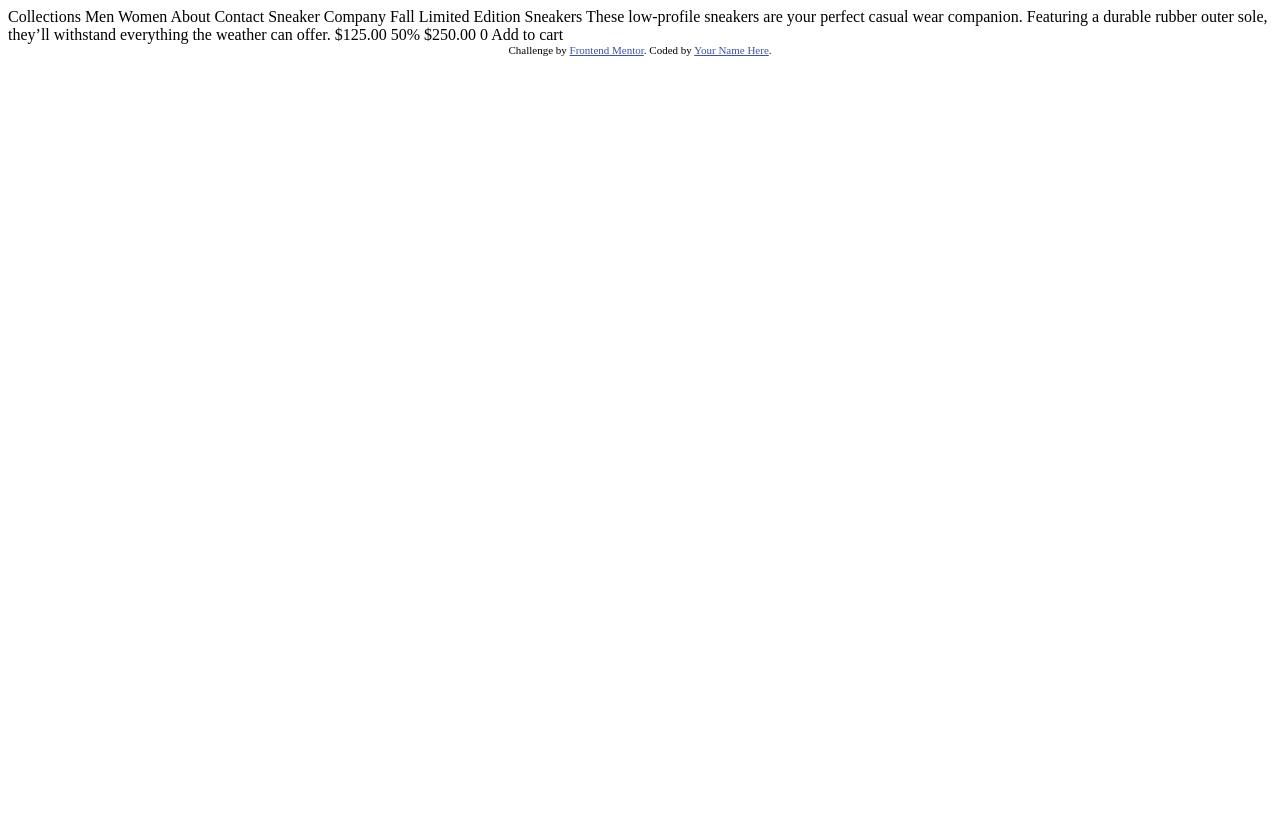
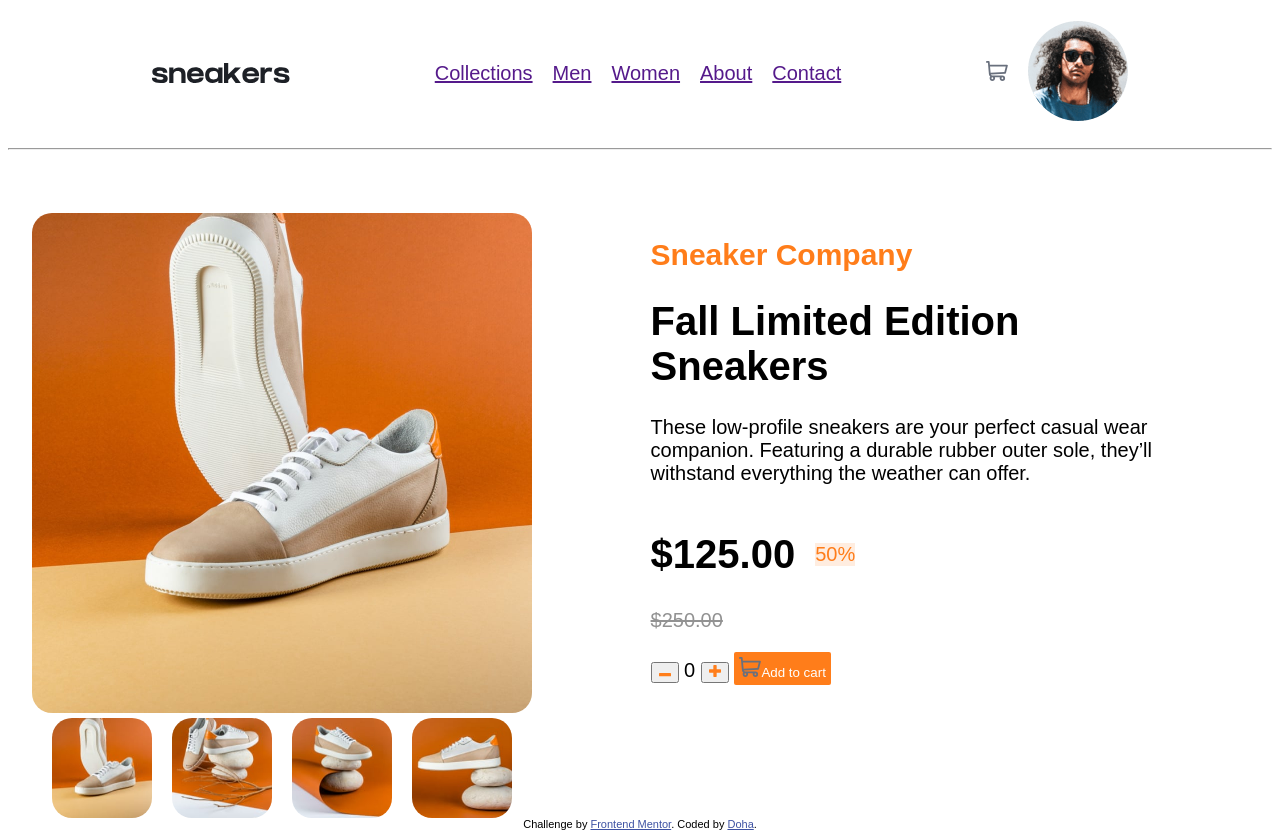
Before and after one commit to dohaisalive/ecommerce-product-page-main, a plain HTML site: page index.html in a window 1280 px wide. Before the commit the page ends 800 px from the top, so only its background shows below. Drawn offline with Linux system fonts and the light colour scheme; a web font is replaced by a local one.

Commit message:
modified html and css

```diff
--- a/index.html
+++ b/index.html
@@ -5,6 +5,8 @@
   <meta name="viewport" content="width=device-width, initial-scale=1.0"> <!-- displays site properly based on user's device -->
 
   <link rel="icon" type="image/png" sizes="32x32" href="./images/favicon-32x32.png">
+  <link rel="stylesheet" href="styles.css">
+  <link rel="stylesheet" href="https://fonts.google.com/specimen/Kumbh+Sans">
 
   <title>Frontend Mentor | E-commerce product page</title>
 
@@ -14,31 +16,79 @@
     .attribution a { color: hsl(228, 45%, 44%); }
   </style>
 </head>
+
+
 <body>
 
-  Collections
-  Men
-  Women
-  About
-  Contact
+  <div class="navigationBar">
+    <img src="./images/logo.svg" alt="">
 
-  Sneaker Company
+    <ul>
+      <li><a href="">Collections</a></li>
+      <li><a href="">Men</a></li>
+      <li><a href="">Women</a></li>
+      <li><a href="">About</a></li>
+      <li><a href="">Contact</a></li>
+    </ul>
 
-  Fall Limited Edition Sneakers
+    <div class="user">
+      <div class="cart">
+        <img src="./images/icon-cart.svg" alt="">
 
-  These low-profile sneakers are your perfect casual wear companion. Featuring a
-  durable rubber outer sole, they’ll withstand everything the weather can offer.
+      </div>
 
-  $125.00
-  50%
-  $250.00
+      <div class="profile">
+        <img src="./images/image-avatar.png" alt="">
+      </div>
+    </div>
 
-  0
-  Add to cart
+  </div>
+
+  <hr>
+
+  <div class="product">
+    <div class="pics">
+      <img class="productPics" id="mainPic" src="./images/image-product-1.jpg" alt="">
+
+      <div class="thumbnails">
+        <img class="productPics" src="./images/image-product-1-thumbnail.jpg" alt="">
+        <img class="productPics" src="./images/image-product-2-thumbnail.jpg" alt="">
+        <img class="productPics" src="./images/image-product-3-thumbnail.jpg" alt="">
+        <img class="productPics" src="./images/image-product-4-thumbnail.jpg" alt="">
+      </div>
+
+    </div>
+
+    <div class="productInfo">
+      <h2 class="companyName">Sneaker Company</h2>
+
+      <h1 class="productName">Fall Limited Edition Sneakers</h1>
+
+      <p class="description">These low-profile sneakers are your perfect casual wear companion. Featuring a
+        durable rubber outer sole, they’ll withstand everything the weather can offer.</p>
+
+      <div class="price">
+        <h1>$125.00</h1>
+        <p class="sale">50%</p>
+      </div>
+
+      <p class="originalPrice">$250.00</p>
+
+      <div class="toCart">
+        <button><img src="./images/icon-minus.svg"></button>
+        0
+        <button><img src="./images/icon-plus.svg"></button>
+        <button class="cartButton"><img src="./images/icon-cart.svg">Add to cart</button>
+      </div>
+
+    </div>
+
+  </div>
+
 
   <div class="attribution">
     Challenge by <a href="https://www.frontendmentor.io?ref=challenge" target="_blank">Frontend Mentor</a>.
-    Coded by <a href="#">Your Name Here</a>.
+    Coded by <a href="#">Doha</a>.
   </div>
 </body>
 </html>
--- /dev/null
+++ b/styles.css
@@ -0,0 +1,97 @@
+body {
+  font-family: 'Kumbh Sans', sans-serif;
+  font-size: 20px;
+}
+
+ul {
+  list-style-type: none;
+  margin: 0;
+  padding: 0;
+
+  display: flex;
+  flex-direction: row;
+  gap: 20px;
+  color: black;
+}
+
+button {
+  cursor: pointer;
+}
+
+.originalPrice {
+  text-decoration: line-through;
+  margin-top:1%;
+  color: rgb(146, 146, 146);
+}
+
+.navigationBar{
+  display: flex;
+  flex-direction: row;
+  justify-content: space-evenly;
+  align-items: center;
+  padding-top: 1%;
+  padding-bottom: 1%;
+}
+
+.product {
+  display: flex;
+  justify-content: space-evenly;
+  margin-top: 5%;
+  margin-right: 6%;
+  gap: 10%;
+}
+
+.productPics{
+  border-radius: 20px;
+  max-width: 100px;
+  max-height: 100px;
+}
+
+.thumbnails{
+  display: flex;
+  justify-content: space-evenly;
+}
+
+.companyName{
+  color: hsl(26, 100%, 55%);
+}
+
+
+.user{
+  display: flex;
+  flex-direction: row;
+  align-items: center;
+  gap: 20px;
+}
+
+.sale {
+  background-color: hsl(25, 100%, 94%);
+  color: hsl(26, 100%, 55%);
+  display: inline;
+
+}
+
+.price {
+  display: flex;
+  flex-direction: row;
+  align-items: center;
+  gap: 20px
+}
+
+.cartButton{
+  background-color: hsl(26, 100%, 55%);
+  border: none;
+  padding: 5px;
+  border-radius: 2px;
+  color:white;
+}
+
+.pics{
+  padding-left: 2%;
+}
+
+#mainPic{
+  max-width: 500px;
+  max-height: 500px;
+
+}
```
